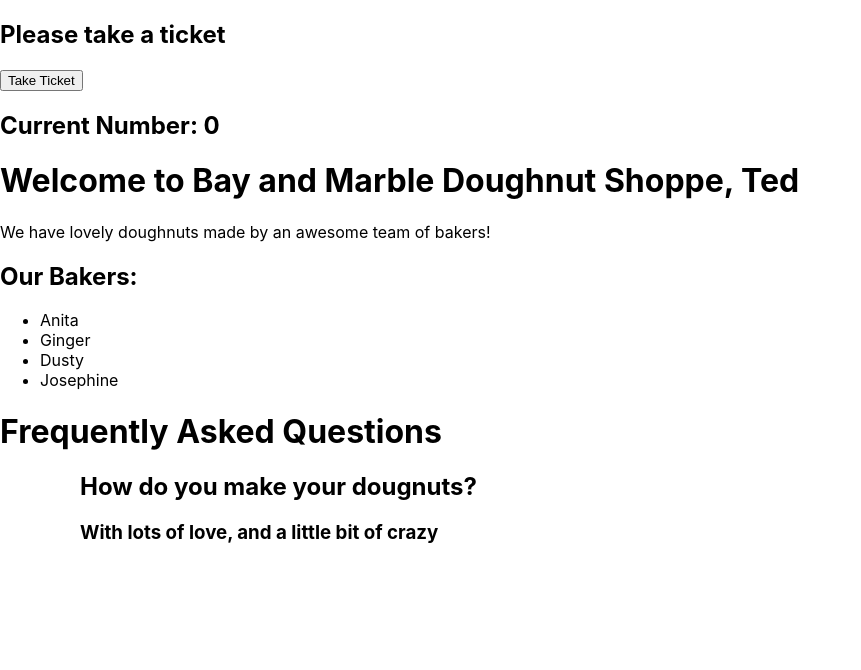
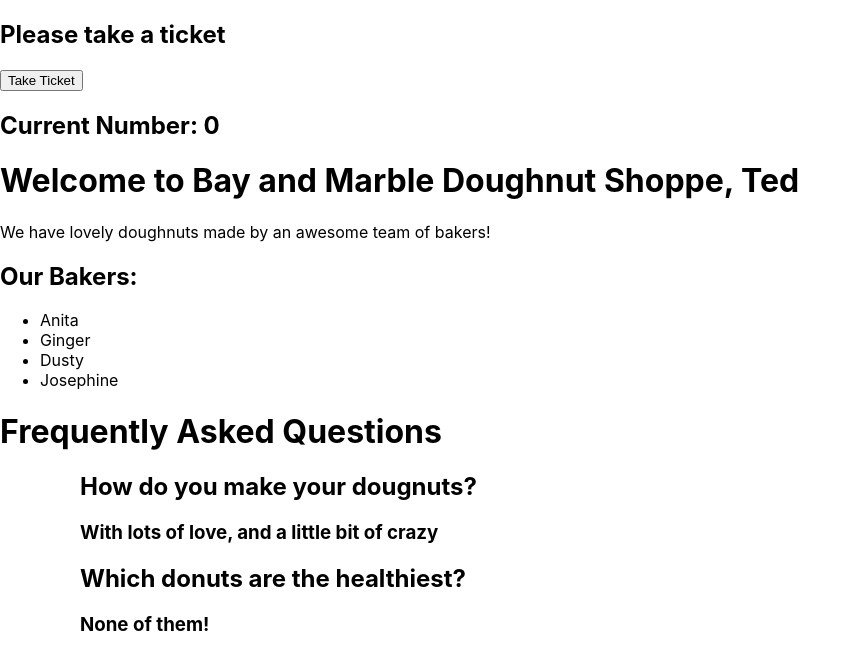
Before and after one commit to tedmarov/BayMarble-React, a React (Create React App) app: page / in a window 1280 px wide. Shown: the top 670 px of the page, without its empty margins (0-861 px from the left). Built offline with nearby package versions, Linux system fonts and the light colour scheme.

Commit message:
Donut believe it

```diff
--- a/src/FAQ.js
+++ b/src/FAQ.js
@@ -9,8 +9,8 @@ export const FAQ = () => {
         },
         {
             id: 2,
-            question: "",
-            answer: ""
+            question: "Which donuts are the healthiest?",
+            answer: "None of them!"
         },
         {
             id: 3,
```
